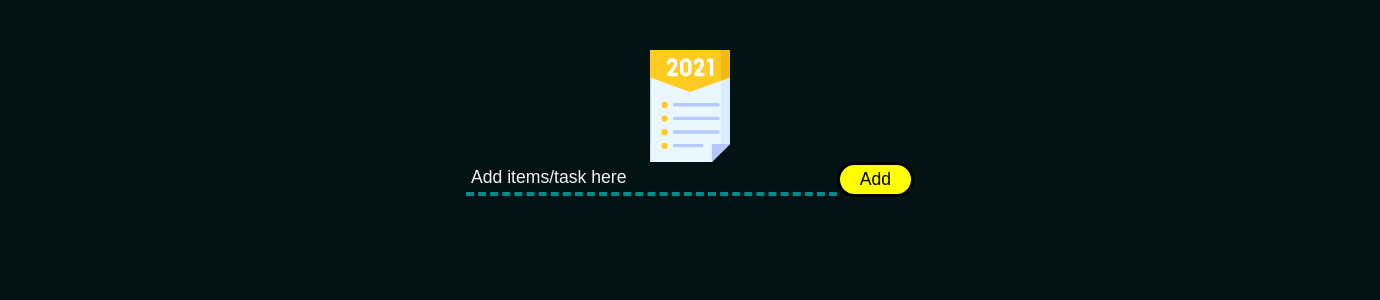
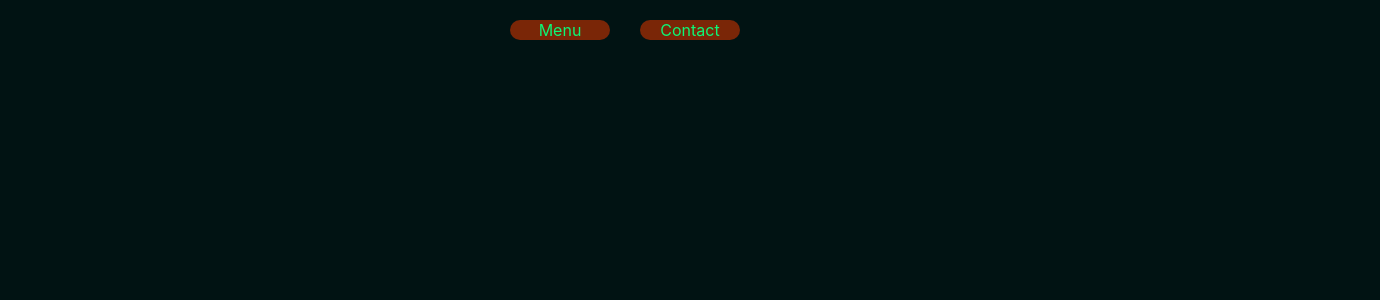
Before and after one commit to Rajan-7/reactjs, a React (Create React App) app: page / in a window 1280 px wide. Shown: the top 300 px of the page, 1380 px wide, since content can reach past the window. Built offline with nearby package versions, Linux system fonts and the light colour scheme.

Commit message:
New components added

```diff
--- a/src/App.js
+++ b/src/App.js
@@ -1,8 +1,8 @@
-import Todoform from "./components/todoform/todoform";
-
+// import Todoform from "./components/todoform/todoform";
+import Website from "./components/webform/website";
 function App() {
   return (
-   <Todoform/>
+   <Website/>
   );
 }
 
--- /dev/null
+++ b/src/components/webform/style.css
@@ -0,0 +1,20 @@
+body{
+    background-color: rgb(1, 19, 19);
+}
+.container{
+    margin:20px 25px 0px 25px;
+}
+.subcontainer{
+    display: flex;
+    flex-direction: row;
+    justify-content: center;
+    align-items: center;
+}
+.frame{
+    width:100px;
+    border-radius: 50px;
+    text-align: center;
+    margin-right: 30px;
+    background-color: rgb(122, 38, 7);
+    color: rgb(12, 247, 118);
+}
--- /dev/null
+++ b/src/components/webform/website.jsx
@@ -0,0 +1,21 @@
+import React from 'react'
+import "./style.css"
+
+const Website = () => {
+  return (
+    <>
+     <div className='container'>
+        <div className="subcontainer">
+            <div className='frame'>
+                Menu
+            </div>
+            <div className='frame'>
+                Contact
+            </div>
+        </div>
+     </div>
+    </>
+  )
+}
+
+export default Website
```
